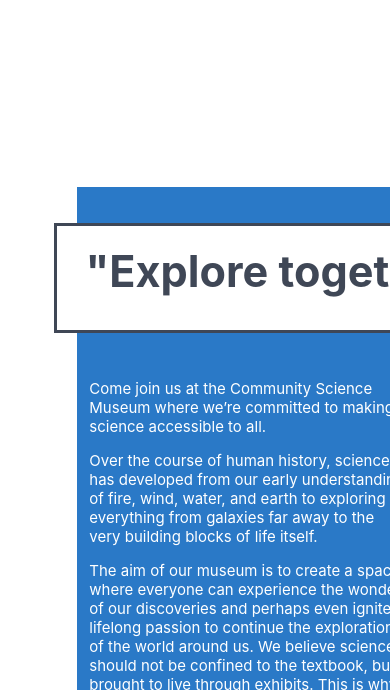
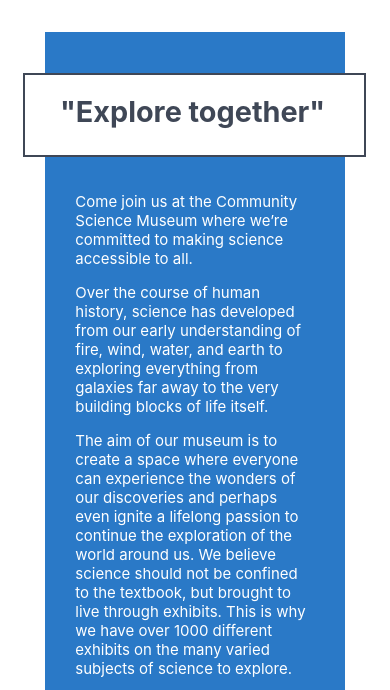
Before and after one commit to jkjode/semesterproject1, a plain HTML site: page index.html in a window 390 px wide. Shown: the part 123-813 px from the top of the page. Drawn offline with Linux system fonts and the light colour scheme; a web font is replaced by a local one.

Commit message:
index media

```diff
--- a/CSS/styles-index.css
+++ b/CSS/styles-index.css
@@ -105,35 +105,35 @@ p {
 
     .quote {
         font-family: Inter;
-        font-size: 2.7rem;
+        font-size: 1.8rem;
         color: #3F4756;
         z-index: 1;
         margin-top: -1px;
-        margin-left: 2%;
+        margin-left: 5%;
 
     }
 
     .introduction {
-        margin-top: 12rem;
-        margin-left: 3%;
-        width: 20rem;
+        margin-top: 10rem;
+        margin-left: 10%;
+        width: 80%;
     }
 
     .blue {
         background-color: #2A79C7;
-        width: 25rem;
-        height: 44rem;
-        margin-top: 200px ;
-        margin-left: 15%;
+        width: 80%;
+        height: 55rem;
+        margin-top: 12%;
+        margin-left: 10%;
     }
 
     .white {
         background-color: #FFFFFF;
-        width: 26rem;
-        height: 4rem;
-        margin-top: -720px;
-        margin-left: 10%;
-        border: solid 3px #3F4756;
+        width: 80%;
+        height: 2.5rem;
+        margin-top: -55rem;
+        margin-left: 4%;
+        border: solid 2px #3F4756;
         padding: 1.25rem;
         }
 
```
